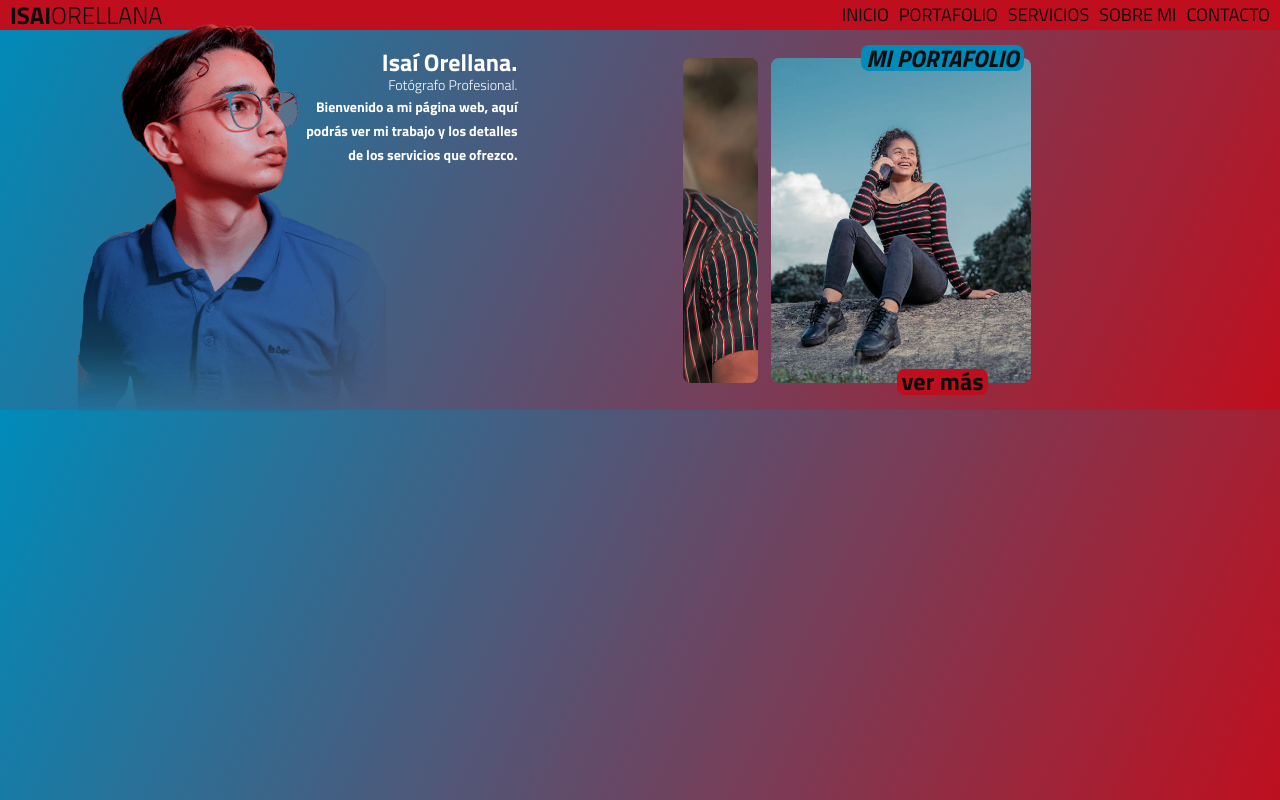
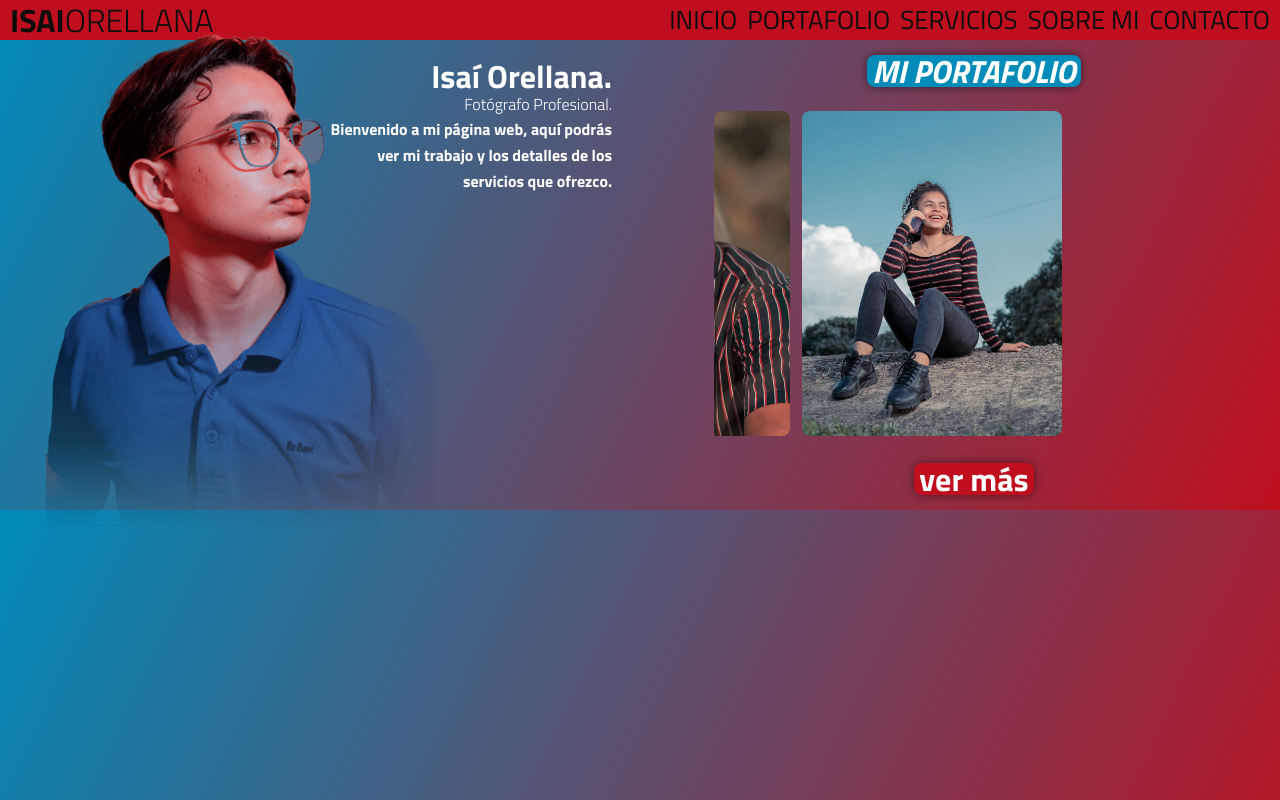
Before and after one commit to isaiorellana-dev/isaiorellana-react, a React app: page / in a window 1280 px wide. Built offline with nearby package versions, Linux system fonts and the light colour scheme.

Commit message:
:iphone: Media queries a header, y toda la seccion 1 hel home, [Tambien se corrigieron los estilos embebidos de la seccion]
Media queries a header, y toda la seccion 1 hel home, [Tambien se corrigieron los estilos embebidos de la seccion]

```diff
--- a/src/components/PortfolioSlide.js
+++ b/src/components/PortfolioSlide.js
@@ -3,6 +3,7 @@ import dariel from "@img/dariel.jpg";
 import nelsi from "@img/nelsi.jpg";
 import paperas from "@img/paperas.jpg";
 import maquillaje from "@img/maquillaje.jpg";
+import CardTitle from "./common/CardTitle";
 import "@styles/PortfolioSlide.scss";
 
 const PortfolioSlide = () => {
@@ -22,9 +23,7 @@ const PortfolioSlide = () => {
           <img src={dariel} alt="Retrato Isai" />
         </div>
       </div>
-      <div className="portafolio-slider--title">
-        <h2>MI PORTAFOLIO</h2>
-      </div>
+      <CardTitle text="Mi Portafolio" />
       <div className="portafolio-slider--button">
         <a href="portafolio">
           <h2>ver más</h2>
--- /dev/null
+++ b/src/components/common/CardTitle.js
@@ -0,0 +1,12 @@
+import React from "react";
+import "@styles/CardTitle.scss";
+
+const CardTitle = (props) => {
+  return (
+    <div className="card-title">
+      <h2>{props.text}</h2>
+    </div>
+  );
+};
+
+export default CardTitle;
--- a/src/pages/Home.js
+++ b/src/pages/Home.js
@@ -2,19 +2,13 @@ import React from "react";
 import useDocumentTitle from "@hooks/useDocumentTitle";
 import Welcome from "@components/Welcome";
 import PortfolioSlide from "@components/PortfolioSlide";
+import "@styles/Home.scss";
 
 const Home = () => {
   useDocumentTitle("Home");
   return (
     <React.Fragment>
-      <section
-        style={{
-          display: "flex",
-          flexWrap: "wrap",
-          justifyContent: "space-around",
-          width: "100%",
-        }}
-      >
+      <section className="home-section-1">
         <Welcome />
         <PortfolioSlide />
       </section>
--- /dev/null
+++ b/src/styles/CardTitle.scss
@@ -0,0 +1,25 @@
+@import "vars";
+
+.card-title {
+  position: absolute;
+  padding-left: 5px;
+  padding-right: 5px;
+  top: 10px;
+  background-color: var(--blue);
+  border-radius: 8px;
+  box-shadow: 0px 0px 10px rgba(0, 0, 0, 0.5);
+  h2 {
+    font-size: var(--title-mobile);
+    line-height: var(--title-mobile);
+    text-align: center;
+    color: var(--white);
+    font-style: italic;
+    text-transform: uppercase;
+  }
+}
+@media (min-width: 1200px) {
+  .card-title h2 {
+    font-size: var(--title-desktop);
+    line-height: var(--title-desktop);
+  }
+}
--- a/src/styles/Header.scss
+++ b/src/styles/Header.scss
@@ -47,7 +47,7 @@ header nav ul li {
 }
 header nav ul li:hover {
   color: var(--blue);
-  transition: all 0.2s;
+  transition: all 0.1s;
 }
 .hide {
   display: none;
@@ -65,7 +65,7 @@ header button {
 .menu {
   background: url(@icons/Menu.svg) center no-repeat;
   background-size: 95%;
-  transition: background 0.5s, background-color 0s;
+  transition: background 0.1s, background-color 0s;
 }
 .equis {
   background: url(@icons/equis.svg) center no-repeat;
@@ -79,29 +79,50 @@ header button {
     display: flex;
     justify-content: space-between;
     align-items: center;
-  }
-  header p {
+
+    p {
       margin-left: 10px;
     }
+  }
+
   .menu {
     display: none;
   }
-  header nav {
+
+  header {
+    nav {
       width: auto;
       height: auto;
       position: relative;
       background-color: transparent;
       backdrop-filter: none;
     }
-  header a {
+
+    a {
       text-decoration: none;
       color: var(--black);
     }
+  }
+
   .show {
     display: block;
   }
+
   header nav ul li {
     display: inline;
     margin-right: 10px;
   }
 }
+
+@media (min-width: 1200px) {
+  header {
+    p {
+      font-size: var(--title-desktop);
+      line-height: 4rem;
+    }
+    nav ul li {
+      font-size: 2.6rem;
+      line-height: 4rem;
+    }
+  }
+}
--- /dev/null
+++ b/src/styles/Home.scss
@@ -0,0 +1,8 @@
+@import "vars";
+
+.home-section-1 {
+  display: flex;
+  flex-wrap: wrap;
+  width: 100%;
+  justify-content: space-around;
+}
--- a/src/styles/PortfolioSlide.scss
+++ b/src/styles/PortfolioSlide.scss
@@ -11,31 +11,32 @@
   align-self: center;
   overflow-x: hidden;
   overflow-y: hidden;
-}
-.portafolio-slider .portafolio-slider--title {
+
+  .portafolio-slider--title {
     position: absolute;
     padding-left: 5px;
     padding-right: 5px;
     top: 10px;
     background-color: var(--blue);
     border-radius: 8px;
-}
-.portafolio-slider .portafolio-slider--title h2 {
+
+    h2 {
       font-size: 2.4rem;
       line-height: 2.6rem;
       text-align: center;
       color: var(--black);
       font-style: italic;
     }
+  }
 
-.portafolio-slider .slider-imgs {
+  .slider-imgs {
     display: grid;
-  grid-template-rows: 325px;
     grid-template-columns: 25px 260px 260px 260px 260px 25px;
     width: 520px;
     overflow: hidden;
     border-radius: 8px;
     justify-content: center;
+  }
 }
 
 .img-1 {
@@ -43,18 +44,21 @@
   grid-column: 1 / 6;
   animation: slide 16s linear infinite;
 }
+
 .img-2 {
   grid-row: 1 / 2;
   grid-column: 1 / 6;
   animation: slide 16s linear infinite;
   animation-delay: 4s;
 }
+
 .img-3 {
   grid-row: 1 / 2;
   grid-column: 1 / 6;
   animation: slide 16s linear infinite;
   animation-delay: 8s;
 }
+
 .img-4 {
   grid-row: 1 / 2;
   grid-column: 1 / 6;
@@ -66,41 +70,56 @@
   from {
     margin-left: 0px;
   }
+
   to {
     margin-left: 1090px;
   }
 }
 
-.portafolio-slider img {
+.portafolio-slider {
+  img {
     width: 260px;
     border-radius: 8px;
   }
 
-.portafolio-slider .portafolio-slider--button {
+  .portafolio-slider--button {
     position: absolute;
     display: flex;
     align-content: flex-start;
     justify-content: center;
     padding-left: 5px;
     padding-right: 5px;
-  height: 26px;
+    min-height: 26px;
     bottom: 10px;
     background-color: var(--red);
     border-radius: 8px;
     overflow: hidden;
-}
-.portafolio-slider .portafolio-slider--button a {
+    box-shadow: 0px 0px 10px rgba(0, 0, 0, 0.5);
+
+    a {
       text-decoration: none;
-  color: var(--black);
-}
-.portafolio-slider .portafolio-slider--button a:hover {
+      color: var(--white);
+
+      &:hover {
         color: var(--blue);
         transform: scale(1.05);
         transition: 0.5s;
       }
+    }
 
-.portafolio-slider .portafolio-slider--button h2 {
-  font-size: 2.4rem;
-  line-height: 2.4rem;
+    h2 {
+      font-size: var(--title-mobile);
+      line-height: var(--title-mobile);
       text-align: center;
     }
+  }
+}
+@media (min-width: 1200px) {
+  .portafolio-slider {
+    height: 460px;
+    .portafolio-slider--button h2 {
+      font-size: var(--title-desktop);
+      line-height: var(--title-desktop);
+    }
+  }
+}
--- a/src/styles/Welcome.scss
+++ b/src/styles/Welcome.scss
@@ -15,47 +15,77 @@
   height: 380px;
   justify-content: flex-start;
   flex-direction: column;
-}
 
-.intro-isai img {
+  img {
     position: absolute;
     width: 308px;
     top: -7px;
   }
-.intro-isai .isai-titulo {
+
+  .isai-titulo {
     position: relative;
     margin-top: 20px;
     text-align: right;
-}
-.intro-isai .isai-titulo h2 {
-  font-size: 2.4rem;
-  line-height: 2.4rem;
+
+    h2 {
+      font-size: var(--title-mobile);
+      line-height: var(--title-mobile);
       text-align: right;
     }
-.intro-isai .isai-titulo p {
-  font-size: 1.4rem;
+
+    p {
+      font-size: var(--p-mobile);
       font-weight: 300;
       text-align: right;
     }
+  }
+}
+
 .description {
   position: relative;
-  font-size: 1.4rem;
+  font-size: var(--p-mobile);
   font-weight: 600;
   line-height: 2.4rem;
   text-align: right;
   width: 50%;
   align-self: flex-end;
 }
+
 @media (max-width: 413px) {
   .intro-isai img {
     left: -35px;
   }
 }
+
 @media (max-width: 343px) {
   .intro-isai {
     height: 330px;
-  }
-  .intro-isai img {
+
+    img {
       width: 260px;
     }
   }
+}
+
+@media (min-width: 1200px) {
+  .intro-isai {
+    max-width: 576px;
+    height: 470px;
+    img {
+      width: 390px;
+    }
+    .isai-titulo {
+      h2 {
+        font-size: var(--title-desktop);
+        line-height: var(--title-desktop);
+      }
+      p {
+        font-size: var(--p-desktop);
+      }
+    }
+  }
+  .description {
+    font-size: var(--p-desktop);
+    line-height: 2.6rem;
+  }
+}
--- a/src/styles/_vars.scss
+++ b/src/styles/_vars.scss
@@ -9,4 +9,8 @@
   --blue: #008bb9;
   --black: #0d0d0d;
   --white: #ffffff;
+  --title-mobile: 2.4rem;
+  --title-desktop: 3.2rem;
+  --p-mobile: 1.4rem;
+  --p-desktop: 1.6rem;
 }
```
Lines whose indentation alone changed are shown as unchanged.
